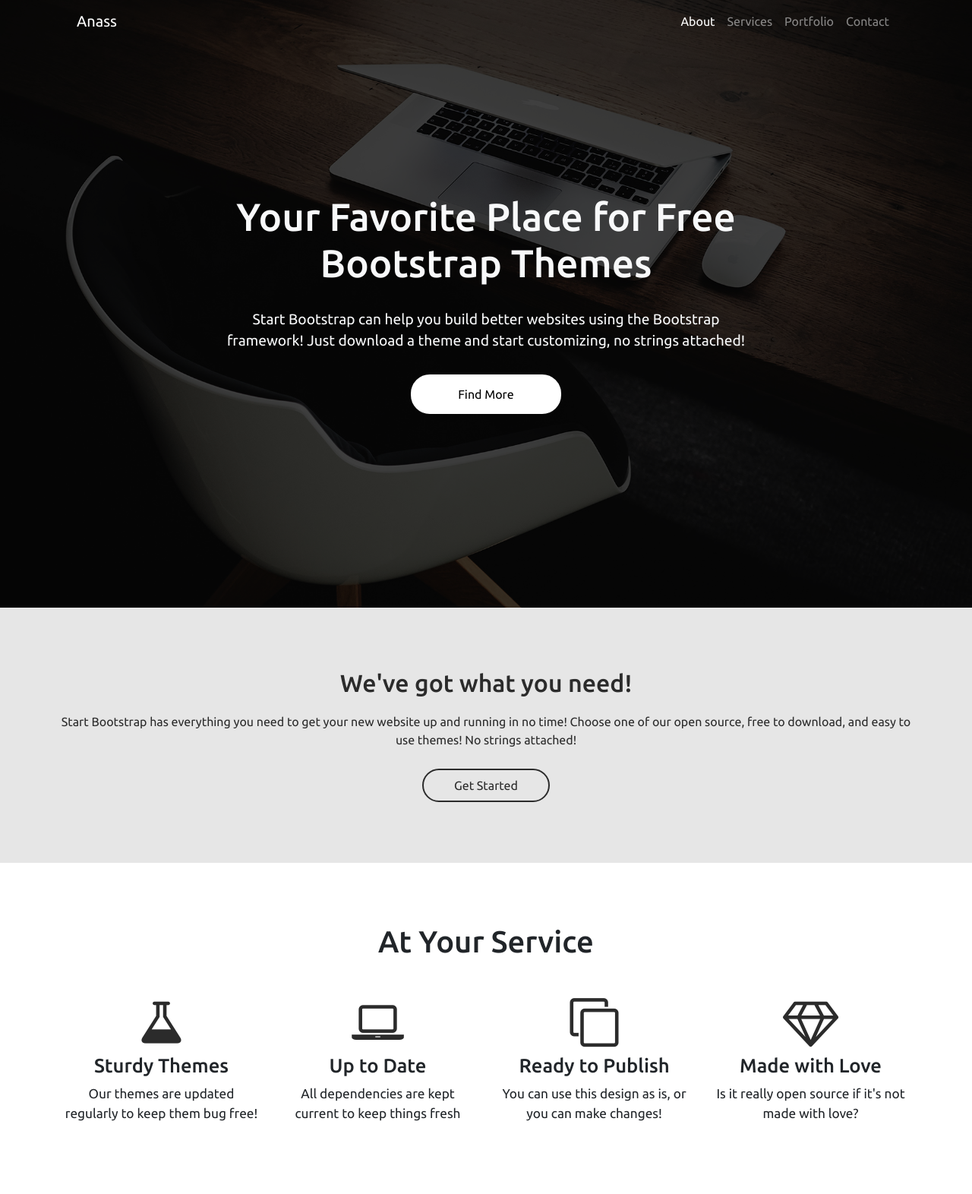
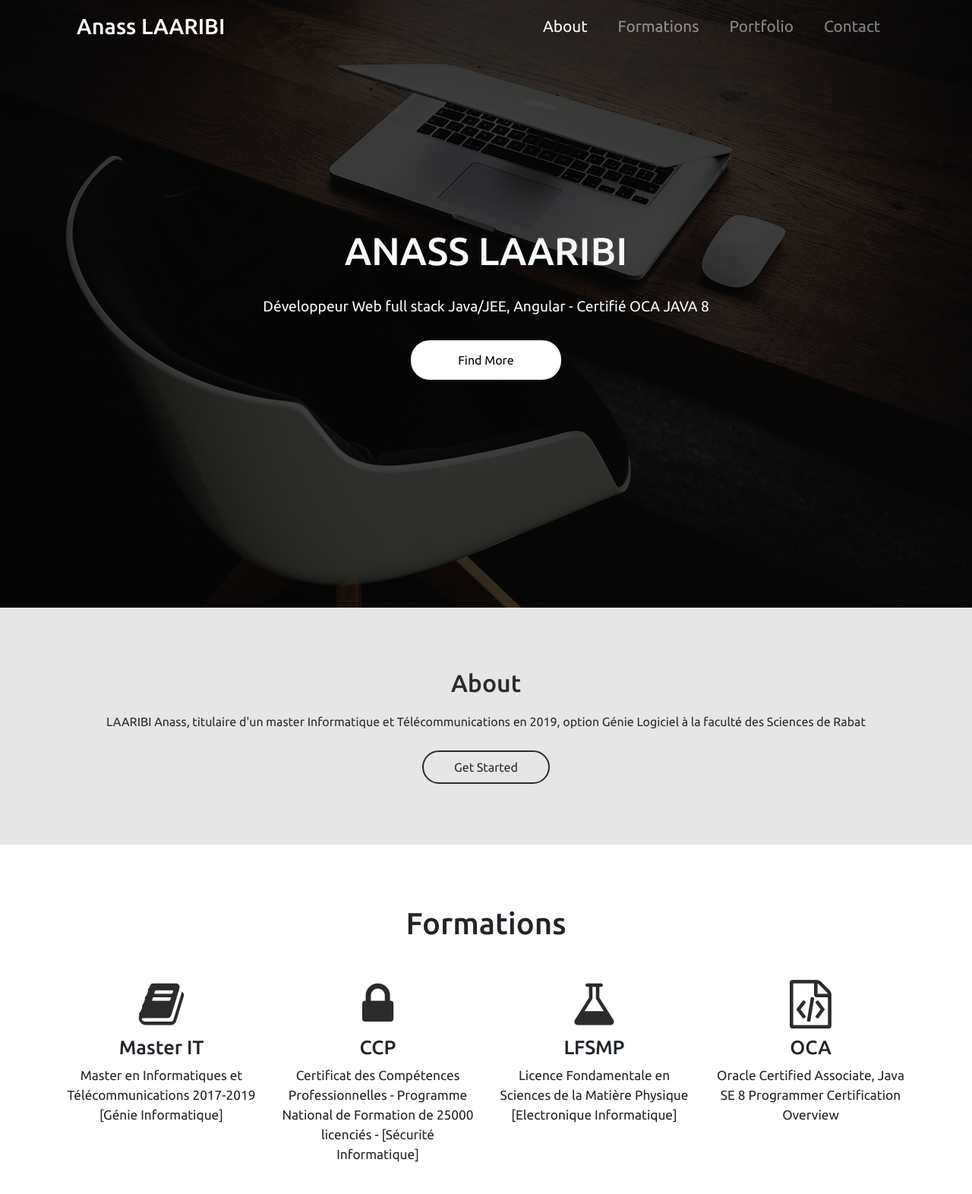
Before and after one commit to anass-dev-ops/templ1-html-bootstrap4-bw, a plain HTML site: page index.html in a window 1280 px wide. Shown: the top 1572 px of the page at 76% size. Drawn offline with nearby package versions, Linux system fonts and the light colour scheme.

Commit message:
customisation of contents

```diff
--- a/css/main.css
+++ b/css/main.css
@@ -23,6 +23,15 @@ body {
     top: 0;
     width: 100%;
     z-index: 3;
+}
+.home .nav-part .navbar-brand{
+    color: #fff;
+    font-size: 1.8rem;
+    font-weight: 500;
+}
+.home .nav-part .navbar-nav .nav-link {
+    font-size: 1.3rem;
+    padding: 0 20px 0;
 }
 .home .overlay {
     position: absolute;
@@ -166,7 +175,7 @@ body {
 /* ===== End Download ===== */
 /* ===== Start Contact ===== */
 .contact {
-    padding: 80px 0;
+    padding: 80px 0 0;
 }
 .contact h2 {
     font-size: 2.5rem;
--- a/index.html
+++ b/index.html
@@ -18,7 +18,7 @@
             <div class="nav-part">
                 <div class="container">
                     <nav class="navbar navbar-expand-lg navbar-dark">
-                        <a class="navbar-brand" href="#">Anass</a>
+                        <a class="navbar-brand" href="#">Anass LAARIBI</a>
                         <button class="navbar-toggler" type="button" data-toggle="collapse" data-target="#nav-home" aria-controls="navbarSupportedContent" aria-expanded="false" aria-label="Toggle navigation">
                           <span class="navbar-toggler-icon"></span>
                         </button>
@@ -28,7 +28,7 @@
                                 <a class="nav-link active" href="#">About</a>
                             </li>
                             <li class="nav-item">
-                                <a class="nav-link" href="#">Services</a>
+                                <a class="nav-link" href="#">Formations</a>
                             </li>
                             <li class="nav-item">
                                 <a class="nav-link" href="#">Portfolio</a>
@@ -43,8 +43,8 @@
             <div class="overlay"></div>
             <div class="header-box text-center">
                 <div class="flex-box1 d-flex flex-column justify-content-center align-items-center">
-                    <h1>Your Favorite Place for Free Bootstrap Themes</h1>
-                    <p>Start Bootstrap can help you build better websites using the Bootstrap framework! Just download a theme and start customizing, no strings attached!</p>
+                    <h1 class="text-uppercase">Anass LAARIBI</h1>
+                    <p>Développeur Web full stack Java/JEE, Angular - Certifié OCA JAVA 8</p>
                     <button>Find More</button>
                 </div>
             </div>
@@ -52,35 +52,35 @@
         <!-- End Home -->
         <!-- Start Started -->
         <div class="started text-center">
-            <h3>We've got what you need!</h3>
-            <p>Start Bootstrap has everything you need to get your new website up and running in no time! Choose one of our open source, free to download, and easy to use themes! No strings attached!</p>
+            <h3>About</h3>
+            <p>LAARIBI Anass, titulaire d'un master Informatique et Télécommunications en 2019, option Génie Logiciel à la faculté des Sciences de Rabat</p>
             <button>Get Started</button>
         </div>
         <!-- End Started -->
         <!-- Start Services -->
         <div class="services text-center">
             <div class="container">
-                <h2>At Your Service</h2>
+                <h2>Formations</h2>
                 <div class="row">
                     <div class="col-sm-6 col-md-4 col-lg-3">
-                        <i class="fa fa-flask"></i>
-                        <h4>Sturdy Themes</h4>
-                        <p>Our themes are updated regularly to keep them bug free!</p>
+                        <i class="fa fa-book"></i>
+                        <h4>Master IT</h4>
+                        <p>Master en Informatiques et Télécommunications 2017-2019 [Génie Informatique]</p>
                     </div>
                     <div class="col-sm-6 col-md-4 col-lg-3">
-                        <i class="fa fa-laptop"></i>
-                        <h4>Up to Date</h4>
-                        <p>All dependencies are kept current to keep things fresh</p>
+                        <i class="fa fa-lock"></i>
+                        <h4>CCP</h4>
+                        <p>Certificat des Compétences Professionnelles - Programme National de Formation de 25000 licenciés - [Sécurité Informatique]</p>
                     </div>
                     <div class="col-sm-6 col-md-4 col-lg-3">
-                        <i class="fa fa-clone"></i>
-                        <h4>Ready to Publish</h4>
-                        <p>You can use this design as is, or you can make changes!</p>
+                        <i class="fa fa-flask"></i>
+                        <h4>LFSMP</h4>
+                        <p>Licence Fondamentale en Sciences de la Matière Physique [Electronique Informatique]</p>
                     </div>
                     <div class="col-sm-6 col-md-4 col-lg-3">
-                        <i class="fa fa-diamond"></i>
-                        <h4>Made with Love</h4>
-                        <p>Is it really open source if it's not made with love?</p>
+                        <i class="fa fa-file-code-o"></i>
+                        <h4>OCA</h4>
+                        <p>Oracle Certified Associate, Java SE 8 Programmer Certification Overview</p>
                     </div>
                 </div>
             </div>
@@ -100,15 +100,14 @@
         <!-- End projects -->
         <!-- Start Download -->
         <div class="download text-center">
-            <h2>Free Download at Start Bootstrap!</h2>
-            <button>Download Now</button>
+            <h2>Anass LAARIBI - LinkedIn</h2>
+            <button>Plus D'infomations</button>
         </div>
         <!-- End Download -->
         <!-- Start Contact -->
         <div class="contact">
             <div class="container">
-                <h2 class="text-center">Let's Get In Touch!</h2>
-                <p class="text-center">Ready to start your next project with us? Send us a messages and we will get back to you as soon as possible!</p>
+                <h2 class="text-center">Contact</h2>
                 <div class="row">
                     <div class="col-md-8 offset-md-2">
                         <form>
```
